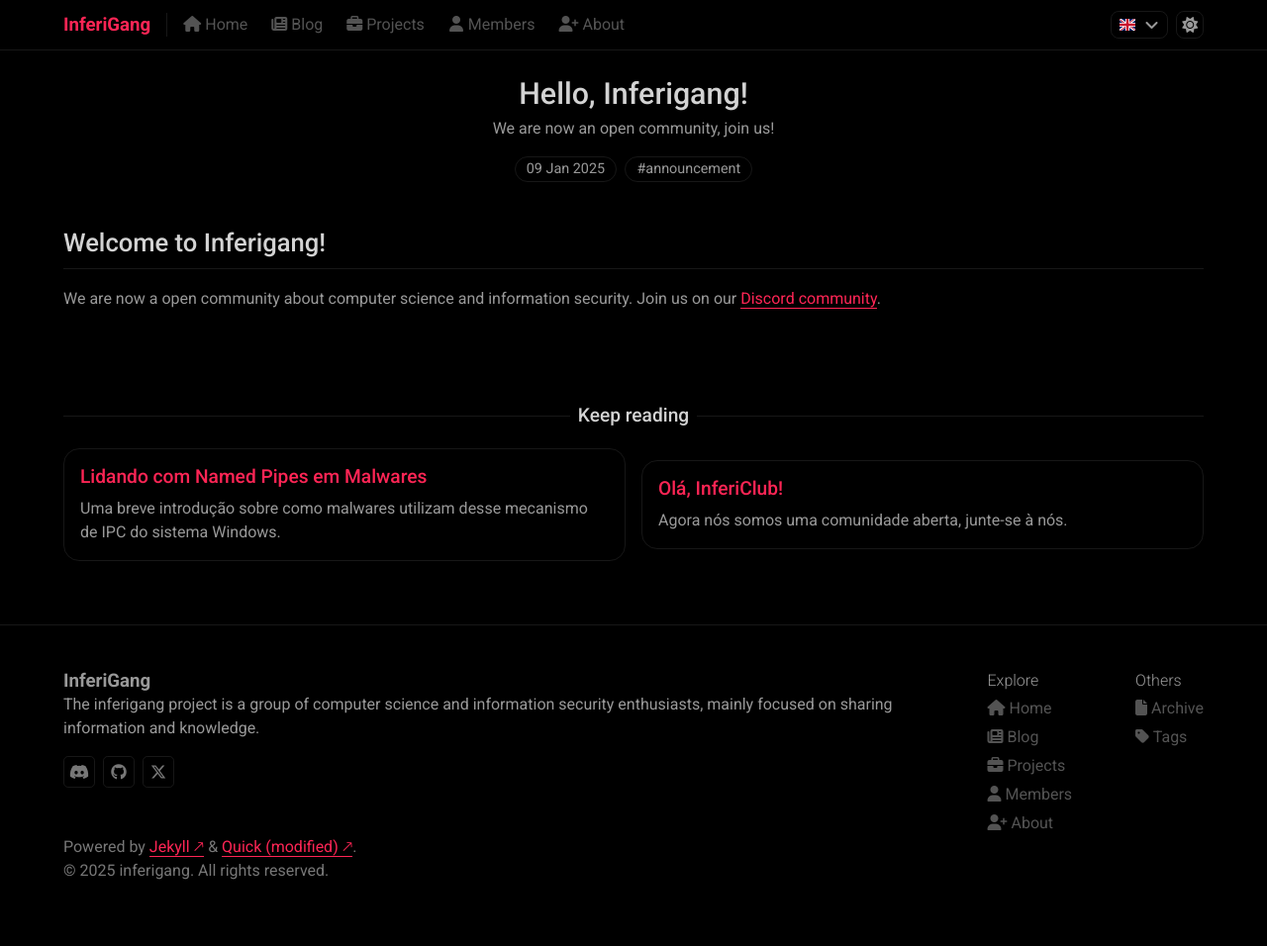
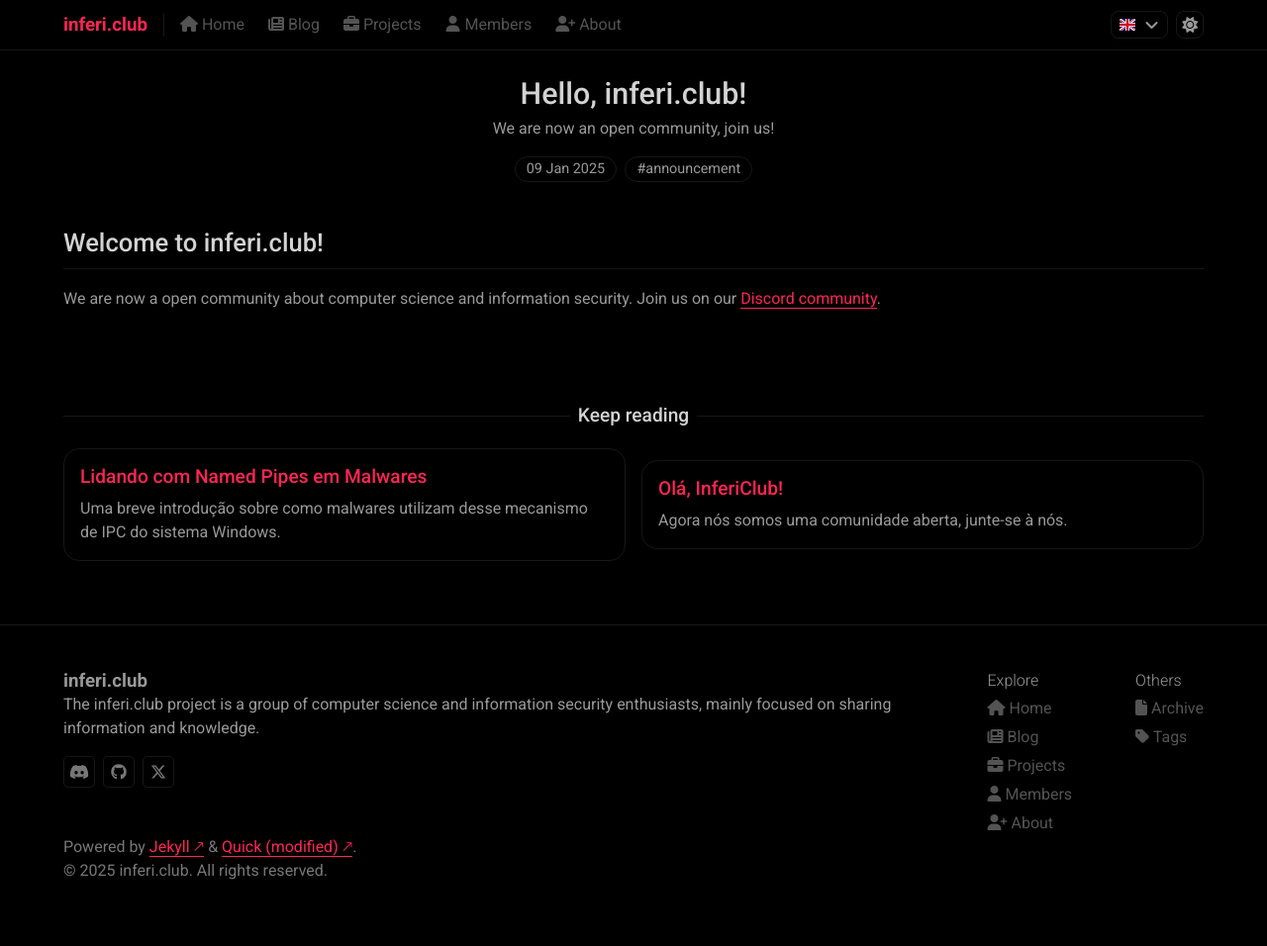
Before and after one commit to inferigang/inferigang.github.io, a Jekyll site: the page built from _posts/2025-01-09-join-us.md, in a window 1280 px wide. Shown: the whole page at 99% size. Built offline with Jekyll 4.4.1, drawn with Linux system fonts in a browser that asks for light colours; some web fonts are replaced; comment, search, counter and statistics services are not loaded.

Commit message:
fix: minor changes

```diff
--- a/_config.yml
+++ b/_config.yml
@@ -2,8 +2,8 @@
 baseurl: ""
 lang: en
 
-title: InferiGang
-description: The inferigang project is a group of computer science and information security enthusiasts, mainly focused on sharing information and knowledge.
+title: inferi.club
+description: The inferi.club project is a group of computer science and information security enthusiasts, mainly focused on sharing information and knowledge.
 languages: [en, pt]
 
 theme_style:
--- a/_data/i18n.yml
+++ b/_data/i18n.yml
@@ -5,8 +5,8 @@
 
   en:
     # Site settings
-    "site_title": inferigang
-    "site_description": The inferigang project is made up of computer science and information security enthusiasts, mainly focused on sharing information and knowledge around the world.
+    "site_title": inferi.club
+    "site_description": The inferi.club project is made up of computer science and information security enthusiasts, mainly focused on sharing information and knowledge around the world.
     "site_powered_by": Powered by
     "site_all_rights_reserved": All rights reserved
     "not_found": Ooops... <br> 404 Page not found
@@ -35,7 +35,7 @@
     "author_open_to_work": Open to work
     "site_welcome": Welcome!
     "site_intro": >
-      The inferigang project is made up of computer science and information security enthusiasts, mainly focused on sharing information and knowledge around the world. Our members share similar ideals such as the right to free knowledge, individual liberty and privacy. With the aim of highlighting these issues, we decided to start the blog to share ideas and knowledge.
+      The inferi.club project is made up of computer science and information security enthusiasts, mainly focused on sharing information and knowledge around the world. Our members share similar ideals such as the right to free knowledge, individual liberty and privacy. With the aim of highlighting these issues, we decided to start the blog to share ideas and knowledge.
     "author_read_more": If you want to know more, feel free to read
 
     # Projects labels1
@@ -63,8 +63,8 @@
 
   pt:
     # Site settings
-    "site_title": inferigang
-    "site_description": InferiGang é um projeto feito de entusiastas da segurança da informação e ciência da computação, focados principalmente no compartilhamento de informações no mundo.
+    "site_title": inferi.club
+    "site_description": inferi.club é um projeto feito de entusiastas da segurança da informação e ciência da computação, focados principalmente no compartilhamento de informações no mundo.
     "site_powered_by": Criado com
     "site_all_rights_reserved": Todos os direitos reservados
     "not_found": Ooops... <br> 404 Página não encontrada
--- a/_data/vars.yml
+++ b/_data/vars.yml
@@ -1,9 +1,9 @@
 author:
   avatar_url: https://avatars.githubusercontent.com/u/102886029
-  name: inferigang
-  username: inferigang
+  name: inferi.club
+  username: inferi.club
   description: >
-    The inferigang project is made up of computer science and information security enthusiasts, mainly focused on sharing information and knowledge around the world. Our members share similar ideals such as the right to free knowledge, individual liberty and privacy. With the aim of highlighting these issues, we decided to start the blog to share ideas and knowledge.
+    The inferi.club project is made up of computer science and information security enthusiasts, mainly focused on sharing information and knowledge around the world. Our members share similar ideals such as the right to free knowledge, individual liberty and privacy. With the aim of highlighting these issues, we decided to start the blog to share ideas and knowledge.
   links:
     - label: Discord
       url: https://discord.gg/VDFRWxyq5q
--- a/_posts/2025-01-09-join-us.md
+++ b/_posts/2025-01-09-join-us.md
@@ -1,7 +1,7 @@
 ---
 layout: post
 lang: en
-title: Hello, Inferigang!
+title: Hello, inferi.club!
 description: We are now an open community, join us!
 tags: [announcement]
 banner: hello-world.png
@@ -10,6 +10,6 @@
 hidden: true
 ---
 
-# Welcome to Inferigang!
+# Welcome to inferi.club!
 
 We are now a open community about computer science and information security. Join us on our [Discord community](https://discord.gg/VDFRWxyq5q).
```
